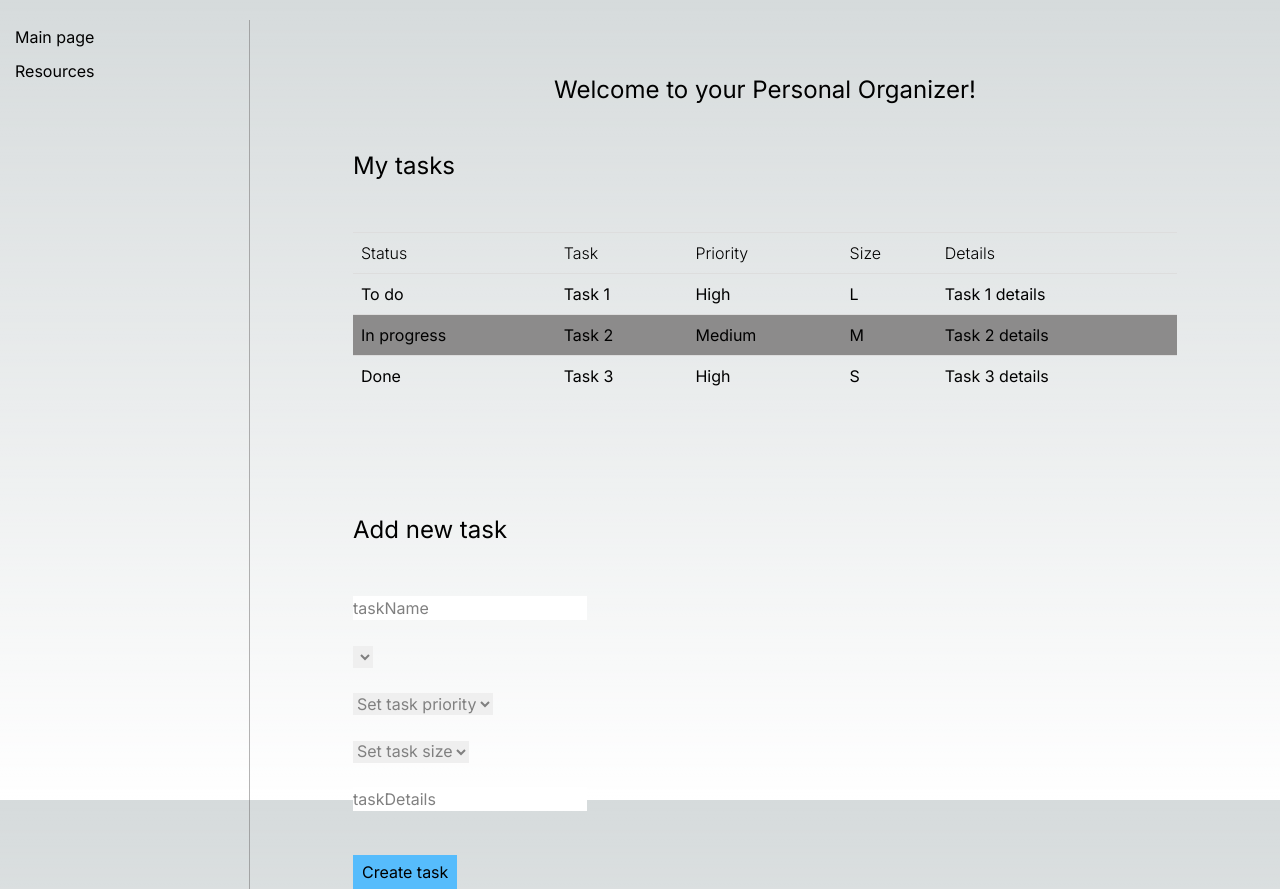
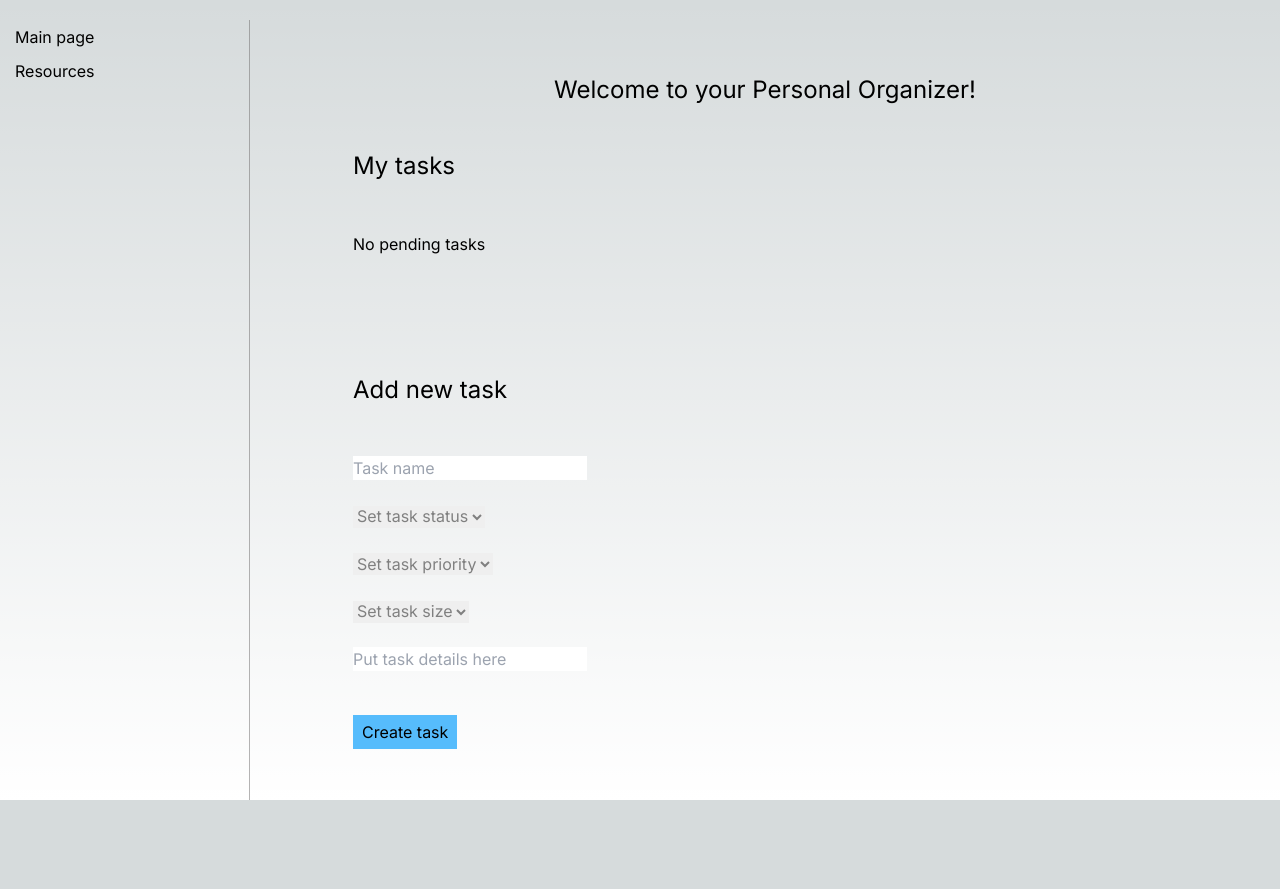
Before and after one commit to monikajq/myPersonalOrganizer, a Next.js app: page /main-page in a window 1280 px wide. After the commit the page ends 800 px from the top, so only its background shows below. Built offline with nearby package versions, Linux system fonts and the light colour scheme.

Commit message:
add new tasks to my tasks table

```diff
--- a/src/app/main-page/my-tasks/add-task/add-task.tsx
+++ b/src/app/main-page/my-tasks/add-task/add-task.tsx
@@ -3,9 +3,30 @@
 import React, { useState } from 'react';
 import { Button, Form } from 'react-bootstrap';
 import './add-task.css';
-import { TaskPriority, TaskSize, TaskStatus } from '@/shared/model/task.model';
+import { Task, TaskPriority, TaskSize, TaskStatus } from '@/shared/model/task.model';
 
-export function AddTask() {
+interface AddTaskProps {
+	onTaskCreated: (task: Task) => void;
+}
+
+export function AddTask({ onTaskCreated }: AddTaskProps) {
+	const [taskName, setTaskName] = useState<string>('');
+	const [taskStatus, setTaskStatus] = useState<TaskStatus | undefined>();
+	const [taskPriority, setTaskPriority] = useState<TaskPriority | undefined>();
+	const [taskSize, setTaskSize] = useState<TaskSize | undefined>();
+	const [taskDetails, setTaskDetails] = useState<string>('');
+
+	const onCreateTaskBtnClick = () => {
+		if (taskStatus && taskName && taskPriority && taskSize) {
+			onTaskCreated({
+				status: taskStatus,
+				name: taskName,
+				priority: taskPriority,
+				size: taskSize,
+				details: taskDetails
+			});
+		}
+	}
 
 	return (
 		<section id='AddTask' className='add-task-container'>
@@ -13,31 +34,41 @@ export function AddTask() {
 
 			<Form className='add-task-form'>
 				<Form.Group className="mb-6">
-					<Form.Control value={'taskName'} placeholder="Task name" onChange={(e) => {}} />
+					<Form.Control value={taskName} placeholder="Task name" onChange={(e) => setTaskName(e.target.value)} />
 				</Form.Group>
 
 				<Form.Group className="mb-3">
-					<Form.Select className="mb-3" value={'taskStatus'} onChange={(e) => {}} aria-label="Dropdown menu with task status to select">
+					<Form.Select className="mb-3" value={taskStatus} onChange={(e) => setTaskStatus(e.target.value as TaskStatus)} aria-label="Dropdown menu with task status to select">
+						<option>Set task status</option>
+						{Object.values(TaskStatus).map((taskStatusItem) => (
+							<option key={taskStatusItem} value={taskStatusItem}>{taskStatusItem}</option>
+						))}
 					</Form.Select>
 				</Form.Group>
 
 				<Form.Group className="mb-3">
-					<Form.Select className="mb-3" value={'taskPriority'} onChange={(e) => {}} aria-label="Dropdown menu with task priorities to select">
+					<Form.Select className="mb-3" value={taskPriority} onChange={(e) => setTaskPriority(e.target.value as TaskPriority)} aria-label="Dropdown menu with task priorities to select">
 						<option>Set task priority</option>
+						{Object.values(TaskPriority).map((taskPriority) => (
+							<option key={taskPriority} value={taskPriority}>{taskPriority}</option>
+						))}
 					</Form.Select>
 				</Form.Group>
 
 				<Form.Group className="mb-3">
-					<Form.Select className="mb-3" value={'taskSize'} onChange={(e) => {}} aria-label="Dropdown menu with task size to select">
+					<Form.Select className="mb-3" value={taskSize} onChange={(e) => setTaskSize(e.target.value as TaskSize)} aria-label="Dropdown menu with task size to select">
 						<option>Set task size</option>
+						{Object.values(TaskSize).map((taskSize) => (
+							<option key={taskSize}  value={taskSize}>{taskSize}</option>
+						))}
 					</Form.Select>
 				</Form.Group>
 
 				<Form.Group className="mb-5">
-					<Form.Control value={'taskDetails'} placeholder="Put task details here" onChange={() => {}} />
+					<Form.Control value={taskDetails} placeholder="Put task details here" onChange={(e) => setTaskDetails(e.target.value)} />
 				</Form.Group>
 
-				<Button variant="primary" type="button" className='add-task-btn' onClick={() => {}}>
+				<Button variant="primary" type="button" className='add-task-btn' onClick={onCreateTaskBtnClick}>
 					Create task
 				</Button>
 			</Form>
--- a/src/app/main-page/my-tasks/my-tasks.tsx
+++ b/src/app/main-page/my-tasks/my-tasks.tsx
@@ -2,35 +2,43 @@
 
 import React, { useEffect, useState } from 'react';
 import './my-tasks.css';
-import { Task, TaskPriority, TaskSize, TaskStatus } from '@/shared/model/task.model';
+import { Task } from '@/shared/model/task.model';
 import { AddTask } from '@/app/main-page/my-tasks/add-task/add-task';
 
 export function MyTasks() {
 	const [tasks, setTasks] = useState<Task[]>([]);
 
-	const mockTasks: Task[] = [{
-		status: TaskStatus.TODO,
-		name: 'Task 1',
-		priority: TaskPriority.HIGH,
-		size: TaskSize.L,
-		details: 'Task 1 details'
-	}, {
-		status: TaskStatus.IN_PROGRESS,
-		name: 'Task 2',
-		priority: TaskPriority.MEDIUM,
-		size: TaskSize.M,
-		details: 'Task 2 details'
-	}, {
-		status: TaskStatus.DONE,
-		name: 'Task 3',
-		priority: TaskPriority.HIGH,
-		size: TaskSize.S,
-		details: 'Task 3 details'
-	}];
+	const onTaskCreated = (task: Task) => {
+		console.log('onTaskCreated');
+		setTasks([
+			...tasks,
+			task
+		]);
+	};
 
-	useEffect(() => {
-		setTasks(mockTasks);
-	}, []);
+	// const mockTasks: Task[] = [{
+	// 	status: TaskStatus.TODO,
+	// 	name: 'Task 1',
+	// 	priority: TaskPriority.HIGH,
+	// 	size: TaskSize.L,
+	// 	details: 'Task 1 details'
+	// }, {
+	// 	status: TaskStatus.IN_PROGRESS,
+	// 	name: 'Task 2',
+	// 	priority: TaskPriority.MEDIUM,
+	// 	size: TaskSize.M,
+	// 	details: 'Task 2 details'
+	// }, {
+	// 	status: TaskStatus.DONE,
+	// 	name: 'Task 3',
+	// 	priority: TaskPriority.HIGH,
+	// 	size: TaskSize.S,
+	// 	details: 'Task 3 details'
+	// }];
+	//
+	// useEffect(() => {
+	// 	setTasks(mockTasks);
+	// }, []);
 
 	return (
 		<section className='my-tasks-container'>
@@ -62,7 +70,7 @@ export function MyTasks() {
 				</table>
 			): (<span>No pending tasks</span>)}
 
-			<AddTask />
+			<AddTask onTaskCreated={onTaskCreated} />
 		</section>
 	)
 }
```
